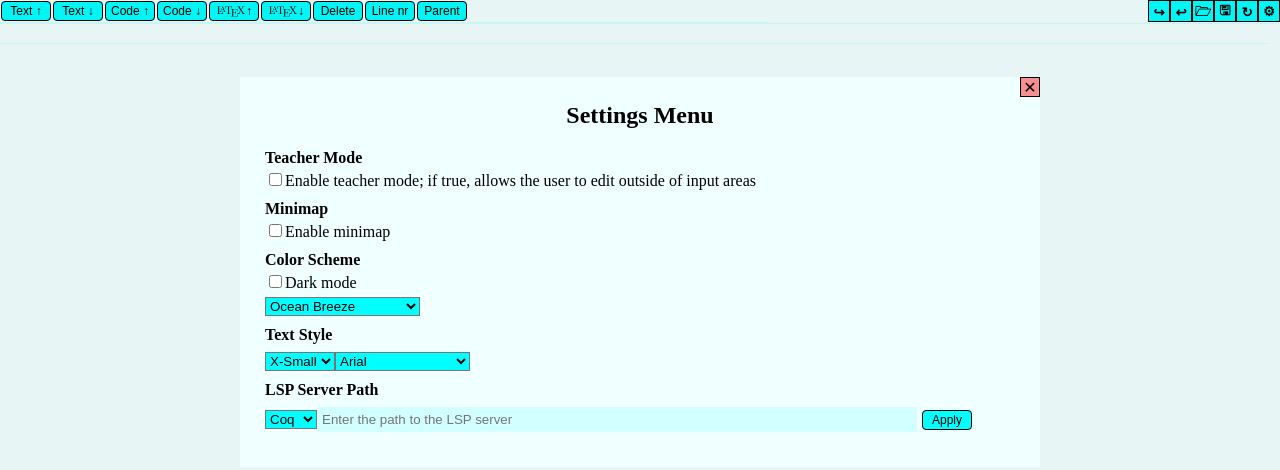
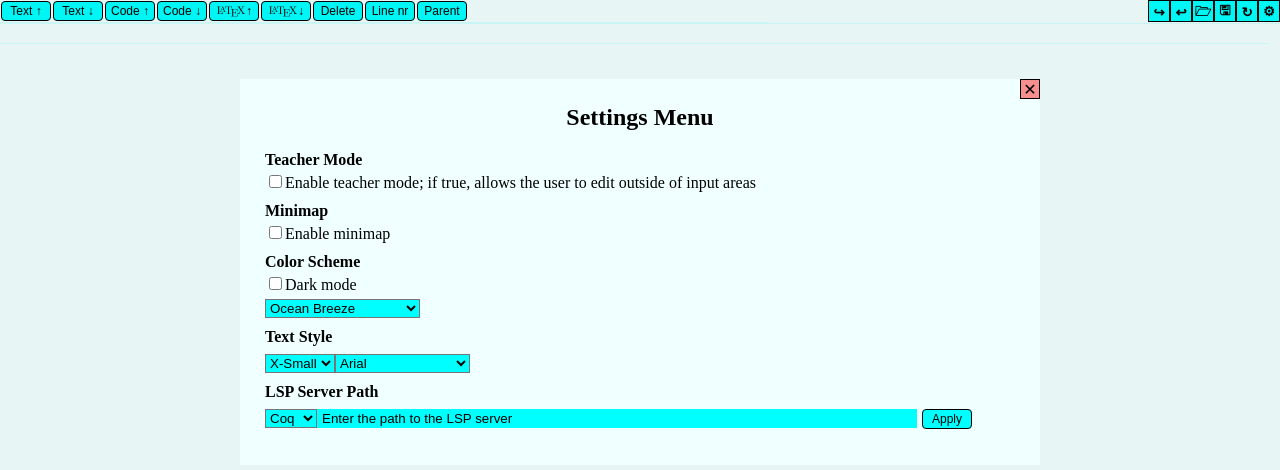
Before and after one commit to Moonlington/ProofFlow, a website built with Vite: page index.html in a window 1280 px wide. Both pictures are taken after a click on the button "Show Settings Menu". Built offline with nearby package versions, Linux system fonts and the light colour scheme; what @benrbray/prosemirror-math would draw is missing.

Commit message:
Better text-input
didn't like it not matching. also improved look

```diff
--- a/src/styles/settings.css
+++ b/src/styles/settings.css
@@ -83,15 +83,25 @@
 
 .settings-text-input {
     width: 80%;
-    background-color: var(--hover);
-    color: var(--text-color);
+    background-color: var(--secondary-color);
+    color: var(--button-text-color);
     border: none;
     padding: 5px;
     margin-top: 5px;
+    height: 19px;
+}
+
+.settings-text-input::placeholder {
+    color: var(--button-text-color);
+}
+
+.settings-text-input:focus {
+    background-color: var(--hover);
+    color: var(--text-color);
 }
 
 .settings-text-input:hover {
-    background-color: var(--secondary-color);
+    background-color: var(--hover);
 }
 
 .settings-apply-button {
```
